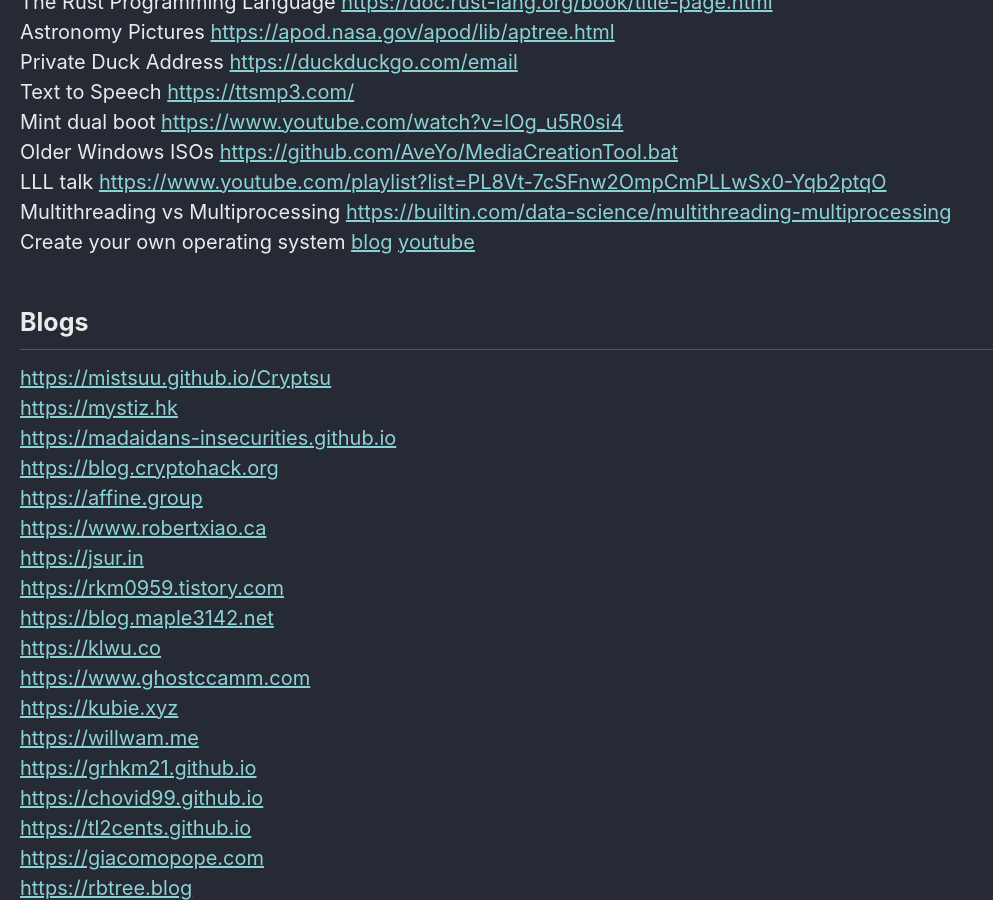
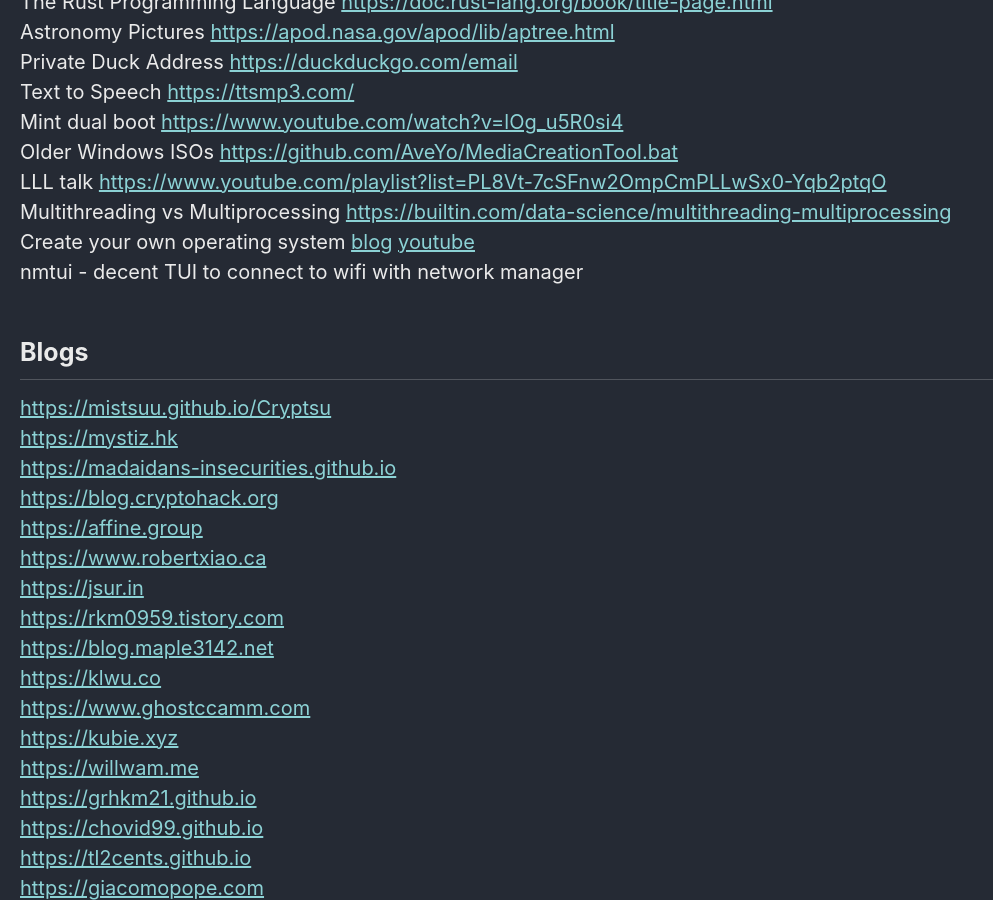
Before and after one commit to Connor-McCartney/Connor-McCartney.github.io, a Jekyll site: the page built from _pages/misc/resources.md, in a window 1280 px wide and 900 px high, scrolled down 1937 px. Shown: the whole window, without its empty margins (0-993 px from the left). Built offline with Jekyll 4.4.1, drawn with Linux system fonts in a browser that asks for light colours; cached includes are drawn as plain includes.

Commit message:
Update resources.md

```diff
--- a/_pages/misc/resources.md
+++ b/_pages/misc/resources.md
@@ -67,6 +67,7 @@ Older Windows ISOs <https://github.com/AveYo/MediaCreationTool.bat> <br>
 LLL talk <https://www.youtube.com/playlist?list=PL8Vt-7cSFnw2OmpCmPLLwSx0-Yqb2ptqO> <br>
 Multithreading vs Multiprocessing <https://builtin.com/data-science/multithreading-multiprocessing> <br>
 Create your own operating system [blog](https://os.phil-opp.com) [youtube](https://www.youtube.com/watch?v=rH5jnbJ3tL4&list=PLib6-zlkjfXkdCjQgrZhmfJOWBk_C2FTY) <br>
+nmtui - decent TUI to connect to wifi with network manager
 
 
 ## Blogs
```
